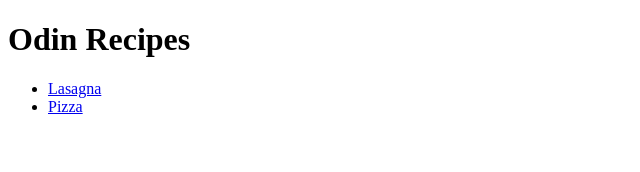
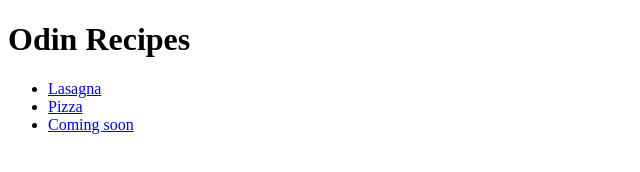
Before and after one commit to lucabaro96/odin-recipes, a plain HTML site: page index.html in a window 1280 px wide. Shown: the whole page, without its empty margins (0-640 px from the left). Drawn offline with Linux system fonts and the light colour scheme.

Commit message:
add Coming soon recipe

```diff
--- a/index.html
+++ b/index.html
@@ -10,6 +10,7 @@
     <ul>
         <li><a href="recipes/lasagna.html">Lasagna</a></li>
         <li><a href="recipes/pizza.html">Pizza</a></li>
+        <li><a href="recipes/coming-soon.html">Coming soon</a></li>
     </ul>
 </body>
 </html>
```
